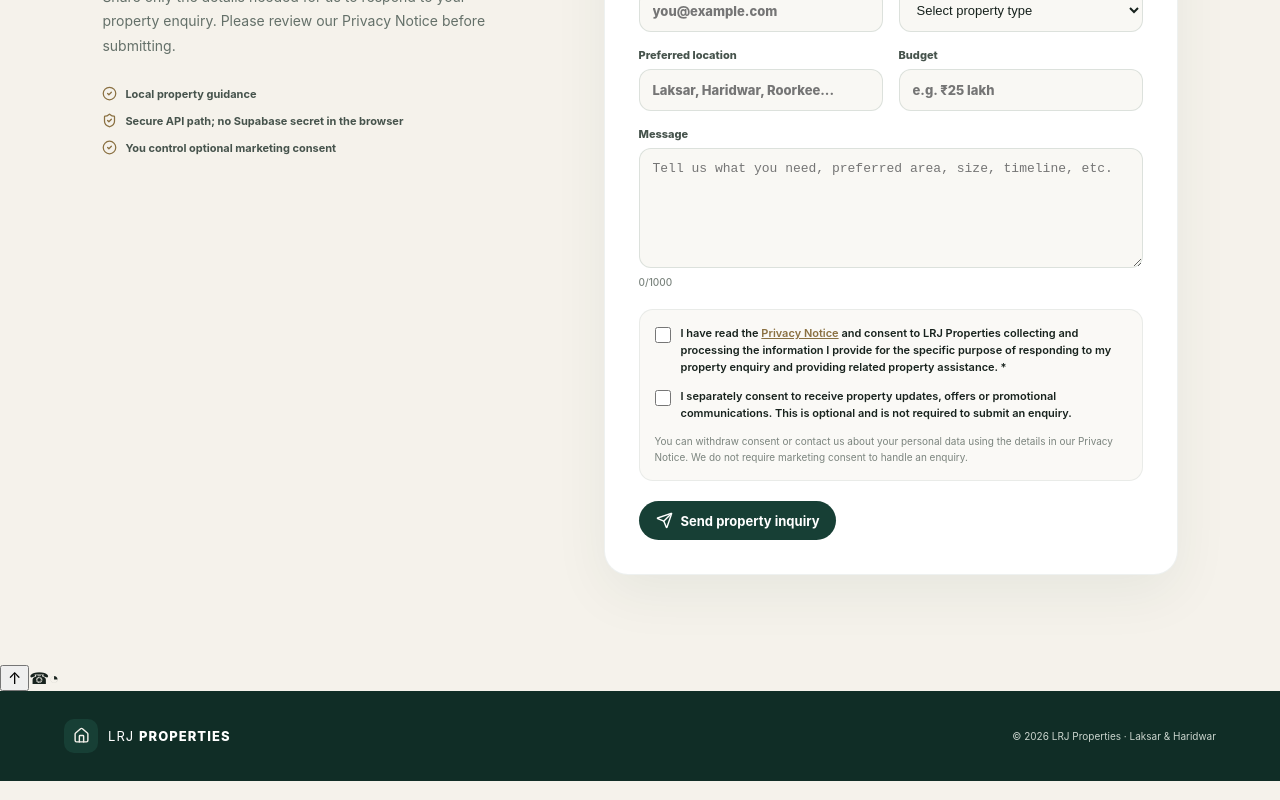
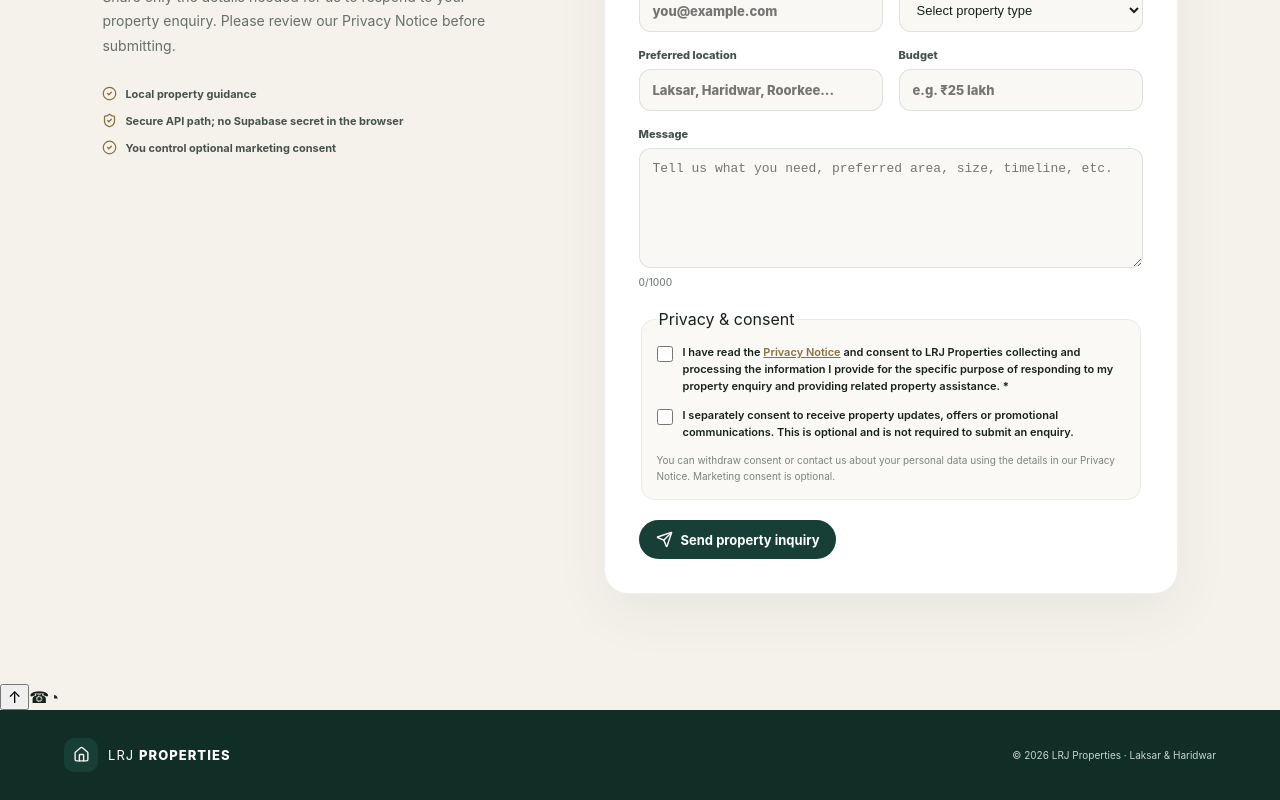
Before and after one commit to mtine9086-del/lrj-properties-2, a Next.js app: page / in a window 1280 px wide. Shown: the part 3925-4725 px from the top of the page. Built offline with nearby package versions, Linux system fonts and the light colour scheme.

Commit message:
Fix inquiry validation and consent controls

```diff
--- a/app/components/InquiryForm.tsx
+++ b/app/components/InquiryForm.tsx
@@ -6,6 +6,7 @@ import styles from "./InquiryForm.module.css";
 
 const API_URL = "https://laksarproperties-api.mtine9086.workers.dev/";
 const PRIVACY_VERSION = "2026-08-18-v1";
+const PRIVACY_URL = "/lrj-properties-2/privacy/";
 
 const NAME_PATTERN = /^[A-Za-zÀ-ÖØ-öø-ÿ]+(?:[ .'-][A-Za-zÀ-ÖØ-öø-ÿ]+)*$/;
 const PHONE_PATTERN = /^[6-9]\d{9}$/;
@@ -25,7 +26,6 @@ const EMPTY_FORM = {
 };
 
 type FormState = typeof EMPTY_FORM;
-
 type Status = "idle" | "loading" | "success" | "error";
 
 export default function InquiryForm() {
@@ -179,47 +179,18 @@ export default function InquiryForm() {
         <div className={styles.grid}>
           <label>
             Name *
-            <input
-              required
-              type="text"
-              inputMode="text"
-              autoCapitalize="words"
-              autoCorrect="off"
-              maxLength={80}
-              value={form.name}
-              onChange={(event) => handleName(event.target.value)}
-              placeholder="Your full name"
-              autoComplete="name"
-              aria-describedby="name-help"
-            />
+            <input required type="text" inputMode="text" autoCapitalize="words" autoCorrect="off" maxLength={80} value={form.name} onChange={(event) => handleName(event.target.value)} placeholder="Your full name" autoComplete="name" aria-describedby="name-help" />
             <small id="name-help">Letters only; spaces, hyphens and apostrophes are allowed.</small>
           </label>
 
           <label>
             Phone *
-            <input
-              required
-              type="tel"
-              inputMode="numeric"
-              maxLength={10}
-              value={form.phone}
-              onChange={(event) => handlePhone(event.target.value)}
-              placeholder="10-digit mobile number"
-              autoComplete="tel"
-            />
+            <input required type="tel" inputMode="numeric" maxLength={10} value={form.phone} onChange={(event) => handlePhone(event.target.value)} placeholder="10-digit mobile number" autoComplete="tel" />
           </label>
 
           <label>
             Email
-            <input
-              type="email"
-              inputMode="email"
-              maxLength={254}
-              value={form.email}
-              onChange={(event) => handleEmail(event.target.value)}
-              placeholder="you@example.com"
-              autoComplete="email"
-            />
+            <input type="email" inputMode="email" maxLength={254} value={form.email} onChange={(event) => handleEmail(event.target.value)} placeholder="you@example.com" autoComplete="email" />
           </label>
 
           <label>
@@ -238,54 +209,55 @@ export default function InquiryForm() {
 
           <label>
             Preferred location
-            <input
-              type="text"
-              maxLength={120}
-              value={form.location}
-              onChange={(event) => handleLocation(event.target.value)}
-              placeholder="Laksar, Haridwar, Roorkee..."
-              autoComplete="address-level2"
-            />
+            <input type="text" maxLength={120} value={form.location} onChange={(event) => handleLocation(event.target.value)} placeholder="Laksar, Haridwar, Roorkee..." autoComplete="address-level2" />
           </label>
 
           <label>
             Budget
-            <input
-              type="text"
-              inputMode="decimal"
-              maxLength={40}
-              value={form.budget}
-              onChange={(event) => handleBudget(event.target.value)}
-              placeholder="e.g. ₹25 lakh"
-            />
+            <input type="text" inputMode="decimal" maxLength={40} value={form.budget} onChange={(event) => handleBudget(event.target.value)} placeholder="e.g. ₹25 lakh" />
           </label>
 
           <label className={styles.full}>
             Message
-            <textarea
-              maxLength={1000}
-              value={form.message}
-              onChange={(event) => handleMessage(event.target.value)}
-              placeholder="Tell us what you need, preferred area, size, timeline, etc."
-              rows={5}
-            />
+            <textarea maxLength={1000} value={form.message} onChange={(event) => handleMessage(event.target.value)} placeholder="Tell us what you need, preferred area, size, timeline, etc." rows={5} />
             <small>{form.message.length}/1000</small>
           </label>
         </div>
 
-        <div className={styles.consentBox}>
-          <label className={styles.consentRow}>
-            <input type="checkbox" checked={form.consent} onChange={(event) => update("consent", event.target.checked)} />
-            <span>
-              I have read the <a href="/lrj-properties-2/privacy/" target="_blank" rel="noreferrer">Privacy Notice</a> and consent to LRJ Properties collecting and processing the information I provide for the specific purpose of responding to my property enquiry and providing related property assistance. *
-            </span>
-          </label>
-          <label className={styles.consentRow}>
-            <input type="checkbox" checked={form.marketing_consent} onChange={(event) => update("marketing_consent", event.target.checked)} />
-            <span>I separately consent to receive property updates, offers or promotional communications. This is optional and is not required to submit an enquiry.</span>
-          </label>
-          <p className={styles.consentNote}>You can withdraw consent or contact us about your personal data using the details in our Privacy Notice. We do not require marketing consent to handle an enquiry.</p>
-        </div>
+        <fieldset className={styles.consentBox}>
+          <legend>Privacy & consent</legend>
+
+          <div className={styles.consentRow}>
+            <input
+              id="required-consent"
+              name="consent_given"
+              type="checkbox"
+              checked={form.consent}
+              onChange={(event) => update("consent", event.currentTarget.checked)}
+              aria-required="true"
+              aria-describedby="required-consent-text"
+            />
+            <label id="required-consent-text" htmlFor="required-consent">
+              I have read the <a href={PRIVACY_URL} target="_blank" rel="noopener noreferrer">Privacy Notice</a> and consent to LRJ Properties collecting and processing the information I provide for the specific purpose of responding to my property enquiry and providing related property assistance. <strong>*</strong>
+            </label>
+          </div>
+
+          <div className={styles.consentRow}>
+            <input
+              id="marketing-consent"
+              name="marketing_consent"
+              type="checkbox"
+              checked={form.marketing_consent}
+              onChange={(event) => update("marketing_consent", event.currentTarget.checked)}
+              aria-describedby="marketing-consent-text"
+            />
+            <label id="marketing-consent-text" htmlFor="marketing-consent">
+              I separately consent to receive property updates, offers or promotional communications. This is optional and is not required to submit an enquiry.
+            </label>
+          </div>
+
+          <p className={styles.consentNote}>You can withdraw consent or contact us about your personal data using the details in our Privacy Notice. Marketing consent is optional.</p>
+        </fieldset>
 
         {status === "success" && (
           <div className={styles.success} role="status">
```
